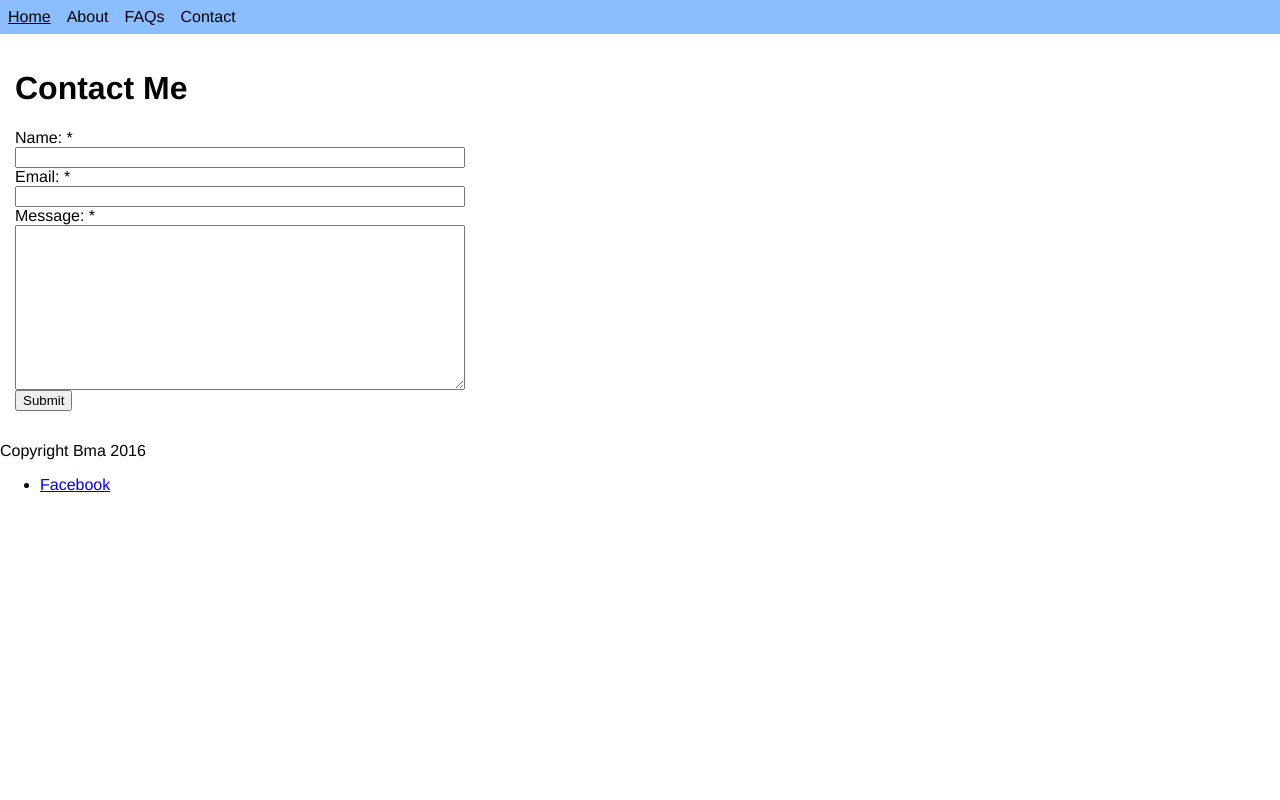
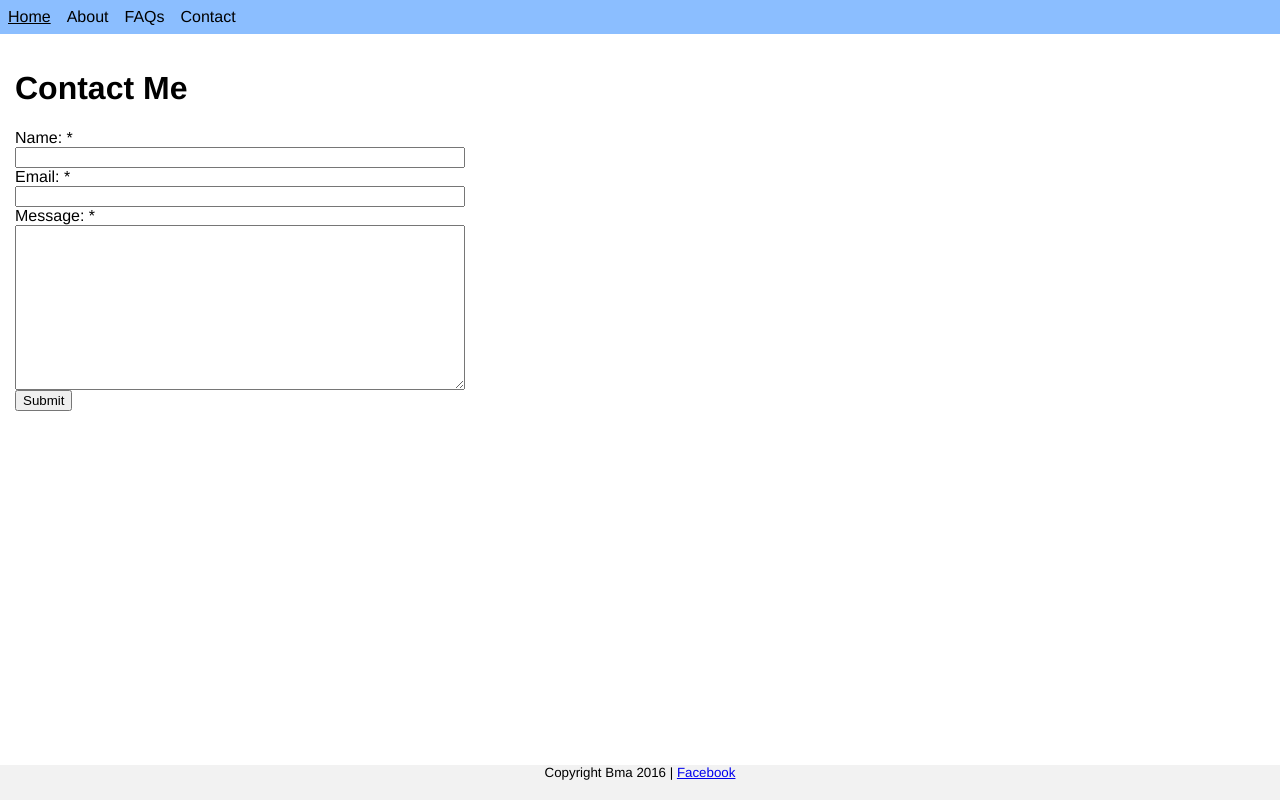
Before and after one commit to Bma97/Bma97.github.io, a plain HTML site: page contact.html in a window 1280 px wide. Drawn offline with Linux system fonts and the light colour scheme.

Commit message:
favicom attempt 2

```diff
--- a/contact.html
+++ b/contact.html
@@ -6,8 +6,10 @@
 	<meta name="keywords" content="Life, Bma, Bryan, website" >
 	<meta name="author" content="Bryan">
 	<title>Bma's Website</title>
+	<link rel="icon" href="http://www.iconj.com/ico/j/a/jat6qmfovn.ico" type="image/x-icon" />
 </head>
 <body>
+<div id="wrapper">
 	<div id="nav">
 		<ul>
 			<li><a href="index.html">Home</a></li>
@@ -26,10 +28,8 @@
 
 	</form>
 	</div>
-	<div id="footer">Copyright Bma 2016
-		<ul>
-			<li><a href="http://facebook.com">Facebook</a></li>
-		</ul>
+	<div id="footer">Copyright Bma 2016 |
+		<a href="http://facebook.com">Facebook</a>
 	</div>
-
+</div>
 </body>
--- a/style.css
+++ b/style.css
@@ -2,6 +2,11 @@ body{
 	background-color: #ffffff;
 	font-family: 'Proxima Nova', Helvetica, sans-serif;
 	margin: 0;
+	height: 100%;
+}
+
+html {
+	height: 100%;
 }
 
 
@@ -40,18 +45,31 @@ body{
 
 #main {
 	padding: 15px;
+	margin: 0;
+	padding-bottom: 35px;
 
 }
 
 input, textarea {
-	width: 450
+	width: 450px;
 }
 
 textarea {
-	height: 165
+	height: 165px;
 
 }
 
 #footer {
+    position: absolute;
+	background-color:#f2f2f2;
+	text-align: center;
+    font-size: 10pt;
+    height: 35px;
+    bottom: 0;
+    width: 100%;
+}
 
+
+#footer ul {
+	list-style-type: none;
 }
```
Also changed, not shown: about.html (+5 -3 lines), faqs.html (+5 -3 lines), index.html (+2 -4 lines).
